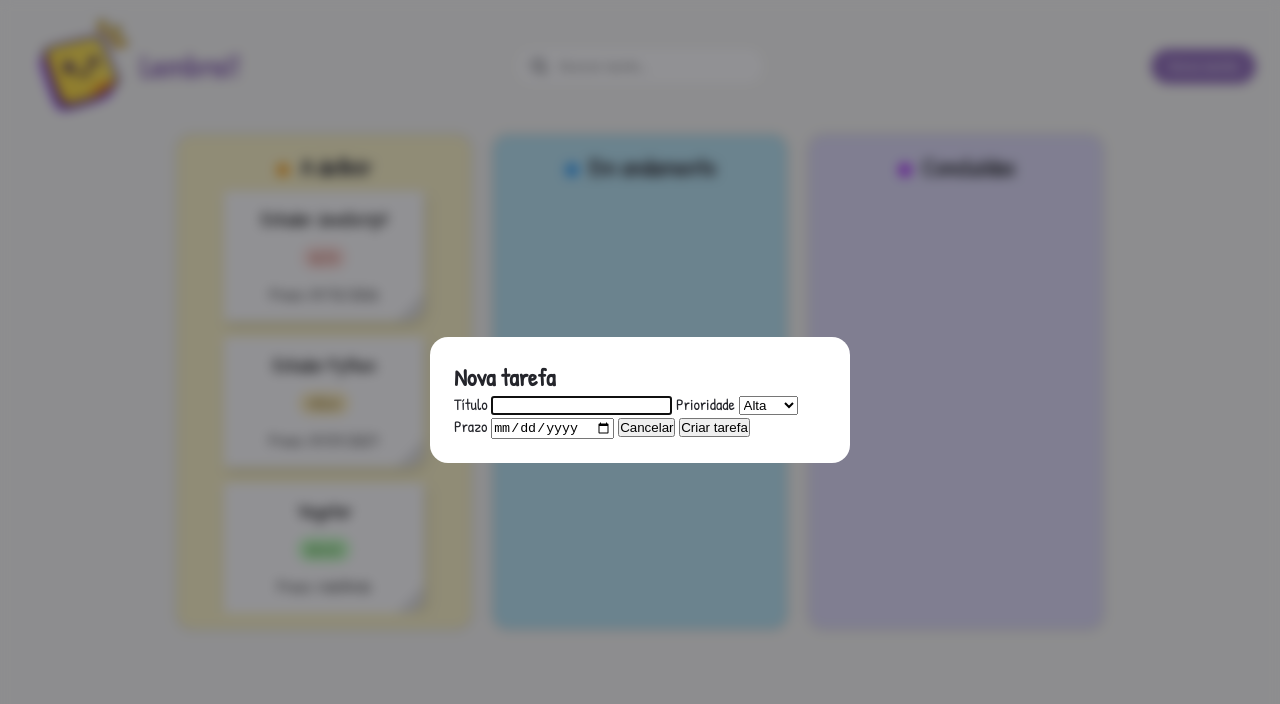
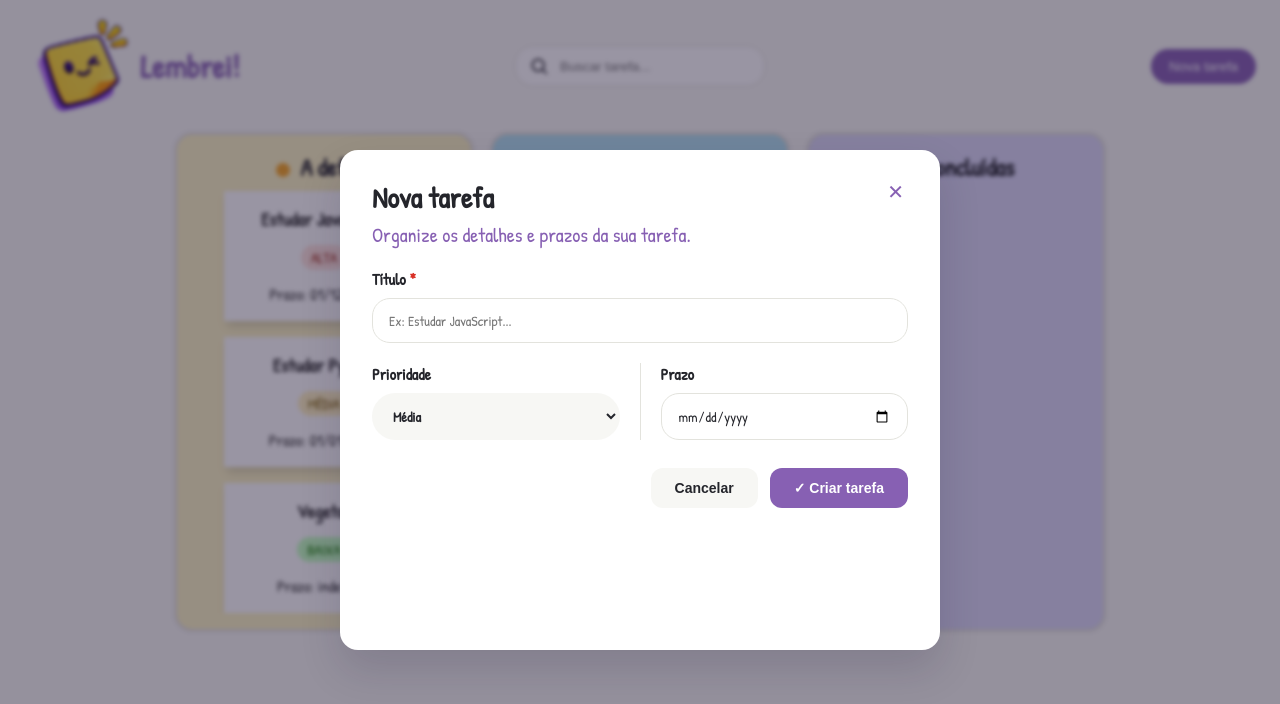
Before and after one commit to santisantos13/gerenciador-tarefas, a plain HTML site: page index.html in a window 1280 px wide. Both pictures are taken after a click on the button "Nova tarefa". Drawn offline with Linux system fonts and the light colour scheme.

Commit message:
style: ajusta modal e liga botao de fechar

```diff
--- a/css/components.css
+++ b/css/components.css
@@ -71,7 +71,6 @@
   border-radius: var(--raio-borda);
 }
 
-
 .busca-caixa {
   position: relative;
 }
@@ -88,18 +87,141 @@
   display: flex;
 }
 
-dialog {
+#modal-tarefa {
   margin: auto;
   border: none;
   border-radius: var(--raio-borda);
-  padding: 24px;
-  width: 420px;
-  background: var(--cor-superficie);
+  padding: 28px 32px;
+  width: min(600px, 90vw);
+  height: min(500px, 80vw);
+  max-width: 600px;
+  max-height: 500px;
+  background-color: var(--cor-superficie);
   color: var(--cor-texto);
-  box-shadow: 0 20px 50px (rgba(0, 0, 0, 0.25));
+  box-shadow: 0 20px 40px rgba(30, 22, 51, 0.15);
 }
 
-dialog::backdrop {
-  background: rgba(36, 37, 43, 0.5);
-  backdrop-filter: blur(6px);
+#modal-tarefa::backdrop {
+  background: rgba(30, 22, 51, 0.45);
+  backdrop-filter: blur(2px);
 }
+
+#form-tarefa {
+  display: flex;
+  flex-direction: column;
+  gap: 20px;
+}
+
+.modal-header {
+  display: flex;
+  justify-content: space-between;
+  align-items: flex-start;
+}
+
+.modal-header h2 {
+  margin: 0 0 4px 0;
+  font-size: 1.8rem;
+  font-weight: 700;
+}
+
+.subtitulo {
+  margin: 0;
+  font-size: 20px;
+  color: var(--cor-destaque);
+}
+
+#botao-fechar {
+  background: none;
+  border: none;
+  font-size: 20px;
+  color: var(--cor-destaque);
+  cursor: pointer;
+  padding: 4px;
+  line-height: 1;
+}
+
+.campo {
+  display: flex;
+  flex-direction: column;
+  gap: 8px;
+  flex: 1;
+}
+
+.campo label {
+  font-size: 1rem;
+  font-weight: 700;
+  color: var(--cor-texto);
+}
+
+.campo label span {
+  color: var(--cor-erro);
+}
+
+.campo input[type="text"],
+.campo input[type="date"],
+.campo select {
+  font: inherit;
+  padding: 12px 16px;
+  border: 1.5px solid var(--cor-borda);
+  border-radius: var(--raio-borda);
+  font-size: 14px;
+  background-color: #ffffff;
+  color: var(--cor-texto);
+  outline: none;
+  transition: border-color 0.2s;
+}
+
+.campo input:focus,
+.campo select:focus {
+  border-color: var(--cor-destaque);
+}
+
+.campo select {
+  background-color: var(--cor-fundo);
+  border-color: transparent;
+  border-radius: 999px;
+  font-weight: 600;
+  cursor: pointer;
+}
+
+.linha-dupla {
+  display: flex;
+  align-items: stretch;
+  gap: 20px;
+}
+
+.divisor {
+  width: 1px;
+  background-color: var(--cor-borda);
+}
+
+.acoes {
+  display: flex;
+  justify-content: flex-end;
+  gap: 12px;
+  margin-top: 8px;
+}
+
+.acoes button {
+  padding: 12px 24px;
+  border-radius: 12px;
+  font-size: 14px;
+  font-weight: 600;
+  border: none;
+  cursor: pointer;
+  transition: opacity 0.2s, transform 0.1s;
+}
+
+.acoes button:hover {
+  opacity: 0.9;
+}
+
+.botao-secundario {
+  background-color: var(--cor-fundo);
+  color: var(--cor-texto);
+}
+
+.botao-primario {
+  background-color: var(--cor-destaque);
+  color: var(--cor-superficie);
+}
--- a/css/variable.css
+++ b/css/variable.css
@@ -24,4 +24,6 @@
   --bolinha-a-definir: #F5A524;
   --bolinha-em-andamento: #2497f5;
   --bolinha-concluido: #a124f5;
+
+  --cor-erro: #d93025;
 }
--- a/index.html
+++ b/index.html
@@ -67,23 +67,41 @@
 
   <dialog id="modal-tarefa">
     <form id="form-tarefa">
+      <div class="modal-header">
+        <div>
           <h2>Nova tarefa</h2>
+          <p class="subtitulo">Organize os detalhes e prazos da sua tarefa.</p>
+        </div>
+        <button type="button" id="botao-fechar" aria-label="Fechar">✕</button>
+      </div>
 
-      <label for="tarefa-titulo">Título</label>
-      <input type="text" id="tarefa-titulo" required>
+      <div class="campo">
+        <label for="tarefa-titulo">Título <span>*</span></label>
+        <input type="text" id="tarefa-titulo" placeholder="Ex: Estudar JavaScript..." required>
+      </div>
 
+      <div class="linha-dupla">
+        <div class="campo">
           <label for="prioridade">Prioridade</label>
           <select id="prioridade">
             <option value="alta">Alta</option>
-        <option value="media">Média</option>
+            <option value="media" selected>Média</option>
             <option value="baixa">Baixa</option>
           </select>
+        </div>
 
+        <div class="divisor"></div>
+
+        <div class="campo">
           <label for="prazo">Prazo</label>
-      <input type="date" id="nascimento">
+          <input type="date" id="prazo">
+        </div>
+      </div>
 
-      <button type="button" id="botao-cancelar">Cancelar</button>
-      <button type="submit">Criar tarefa</button>
+      <div class="acoes">
+        <button type="button" id="botao-cancelar" class="botao-secundario">Cancelar</button>
+        <button type="submit" class="botao-primario">✓ Criar tarefa</button>
+      </div>
     </form>
   </dialog>
 </body>
--- a/js/main.js
+++ b/js/main.js
@@ -10,6 +10,7 @@ campoBusca.addEventListener("input", () => {
 
 const botaoNovaTarefa = document.getElementById("botao-nova-tarefa");
 const botaoCancelar = document.getElementById("botao-cancelar");
+const botaoFechar = document.getElementById("botao-fechar");
 const modal = document.getElementById("modal-tarefa");
 
 botaoNovaTarefa.addEventListener("click", () => {
@@ -19,3 +20,7 @@ botaoNovaTarefa.addEventListener("click", () => {
 botaoCancelar.addEventListener("click", () => {
   modal.close();
 });
+
+botaoFechar.addEventListener("click", () => {
+  modal.close();
+});
```
Lines whose indentation alone changed are shown as unchanged.
